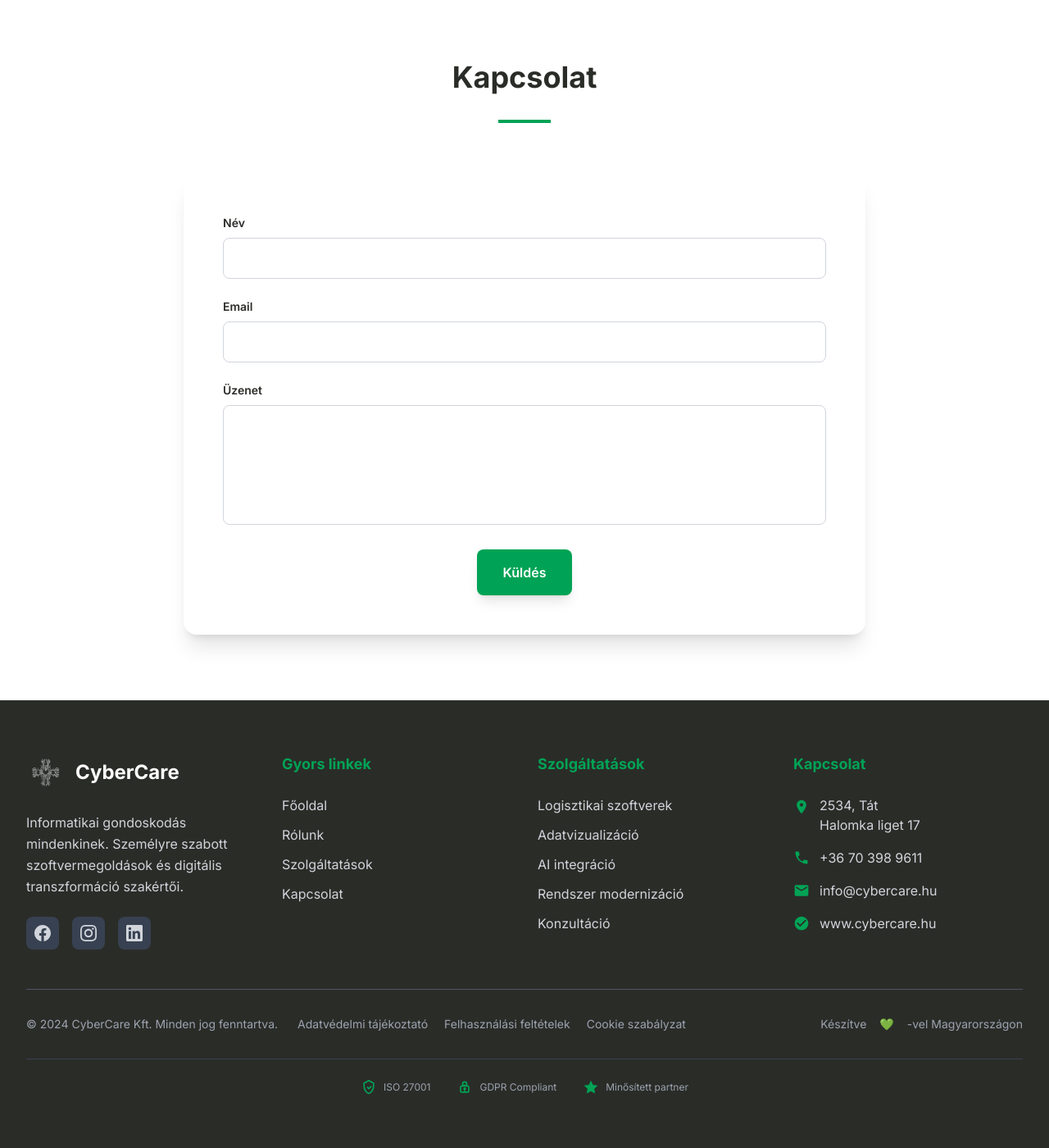
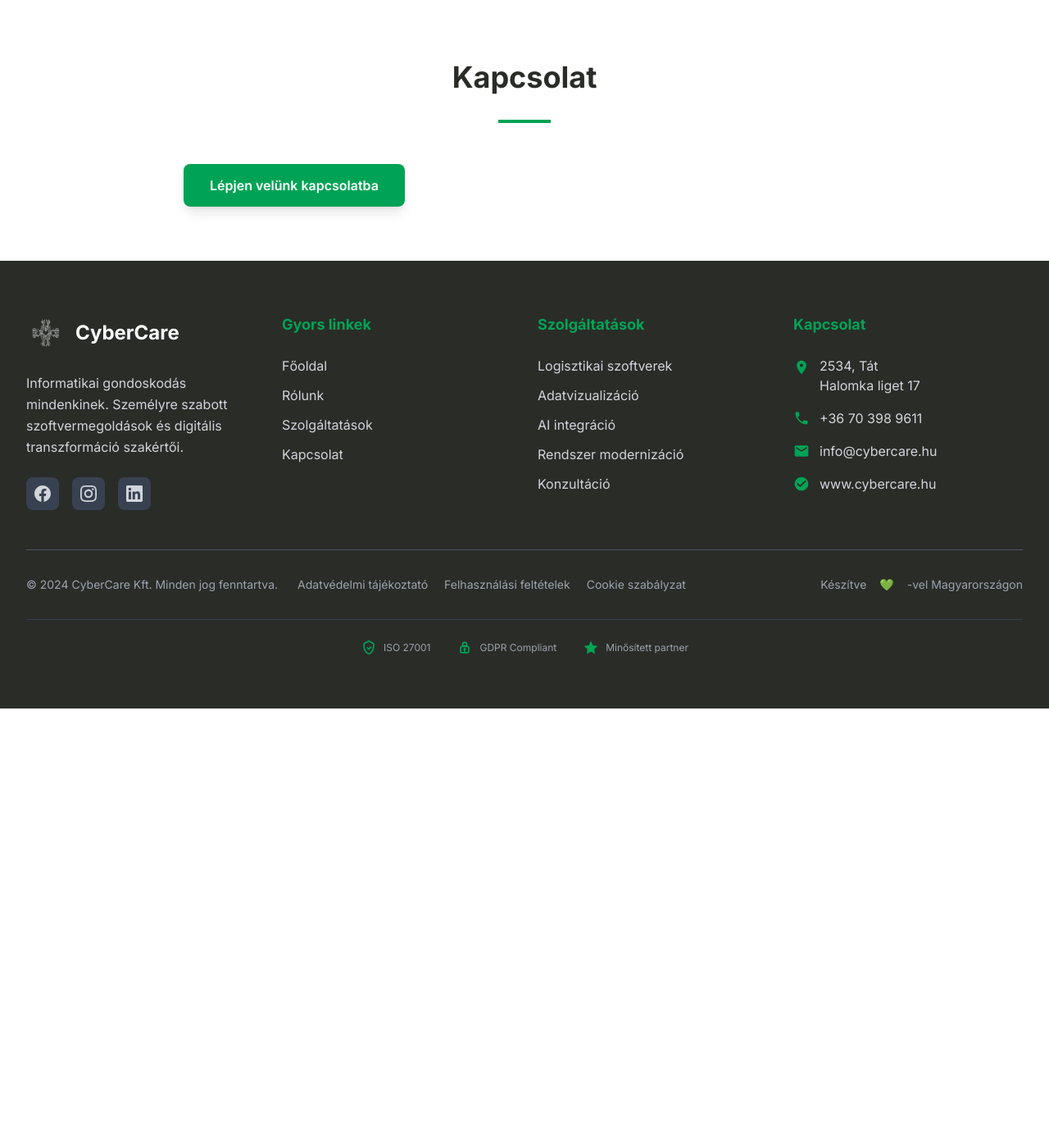
Before and after one commit to BraghiniBenjamin/test_site, a Flask app: page / in a window 1280 px wide. Shown: the part 3052-4452 px from the top of the page at 82% size. After the commit the page ends 3916 px from the top, so only its background shows below. Run offline with Flask 3, Linux system fonts and the light colour scheme; some libraries are stand-ins or nearby versions.

Commit message:
Update index.html

```diff
--- a/templates/index.html
+++ b/templates/index.html
@@ -370,34 +370,12 @@
                 <div class="w-16 h-1 bg-cyber-green mx-auto"></div>
             </div>
 
-            <div class="bg-white rounded-2xl shadow-xl p-8 md:p-12">
-                <form class="space-y-6" onsubmit="handleSubmit(event)">
-                    <div>
-                        <label for="name" class="block text-sm font-semibold text-cyber-dark mb-2">Név</label>
-                        <input type="text" id="name" name="name" required
-                               class="w-full px-4 py-3 border border-gray-300 rounded-lg focus:ring-2 focus:ring-cyber-green focus:border-transparent transition-all duration-300">
-                    </div>
-
-                    <div>
-                        <label for="email" class="block text-sm font-semibold text-cyber-dark mb-2">Email</label>
-                        <input type="email" id="email" name="email" required
-                               class="w-full px-4 py-3 border border-gray-300 rounded-lg focus:ring-2 focus:ring-cyber-green focus:border-transparent transition-all duration-300">
-                    </div>
-
-                    <div>
-                        <label for="message" class="block text-sm font-semibold text-cyber-dark mb-2">Üzenet</label>
-                        <textarea id="message" name="message" rows="5" required
-                                  class="w-full px-4 py-3 border border-gray-300 rounded-lg focus:ring-2 focus:ring-cyber-green focus:border-transparent transition-all duration-300 resize-none"></textarea>
-                    </div>
-
-                    <div class="text-center">
-                        <button type="submit"
-                                class="bg-cyber-green text-white px-8 py-4 rounded-lg font-semibold hover:bg-green-600 transition-all duration-300 transform hover:scale-105 shadow-lg">
-                            Küldés
-                        </button>
-                    </div>
-                </form>
-            </div>
+            <a
+              href="contact_us.html#contact-form"
+              class="bg-cyber-green text-white px-8 py-4 rounded-lg font-semibold
+                     hover:bg-green-600 transition-all duration-300 transform hover:scale-105 shadow-lg">
+              Lépjen velünk kapcsolatba
+            </a>
         </div>
     </section>
 
```
